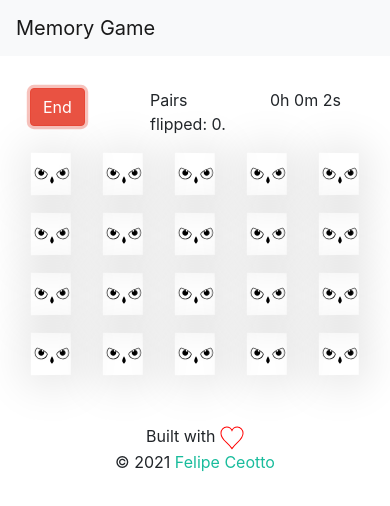
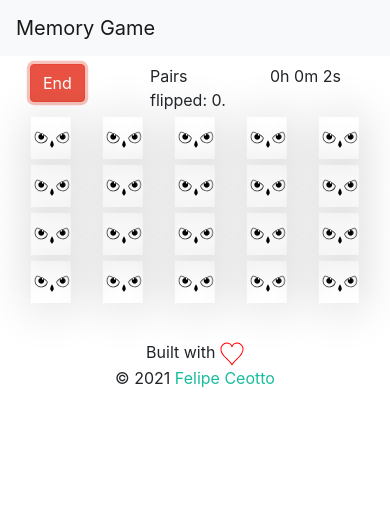
Before and after one commit to ceottaki/memory-game, a Next.js app in the folder app/: page / in a window 390 px wide. Both pictures are taken after a click on the button "Start". Shown: the top 506 px of the page. Built offline with nearby package versions, Linux system fonts and the light colour scheme.

Commit message:
Slight improvements to mobile view.

```diff
--- a/app/src/components/Board/Board.tsx
+++ b/app/src/components/Board/Board.tsx
@@ -153,7 +153,7 @@ export const Board: React.FC<IBoardProps> = ({ height, width }) => {
 
   return (
     <Container>
-      <Row className='pb-3'>
+      <Row className='pb-1 pb-md-3'>
         <Col>
           <Button variant={started ? 'secondary' : 'primary'} onClick={toggleGameState}>
             {started ? 'End' : 'Start'}
@@ -178,7 +178,7 @@ export const Board: React.FC<IBoardProps> = ({ height, width }) => {
         ? rowsArray.map((r) => (
             <Row key={r}>
               {colsArray.map((c) => (
-                <Col key={c} className='pb-3'>
+                <Col key={c} className='pb-1 pb-md-3'>
                   <Card
                     card={cards[r * (height + 1) + c]}
                     onClick={openCard(r * (height + 1) + c)}
--- a/app/src/components/MainLayout/MainLayout.module.scss
+++ b/app/src/components/MainLayout/MainLayout.module.scss
@@ -6,5 +6,9 @@
 
 .mainContent {
   background-color: $white;
-  padding-top: 2rem;
+  padding-top: 0.5rem;
+
+  @include media-breakpoint-up(md) {
+    padding-top: 2rem;
+  }
 }
--- a/app/src/components/MainLayout/MainLayout.tsx
+++ b/app/src/components/MainLayout/MainLayout.tsx
@@ -24,7 +24,7 @@ export const MainLayout: React.FC<IMainLayoutProps> = ({
       <Head>
         <title>{metaTitle || `${pageTitle || ''} | ${siteTitle || ''}`}</title>
       </Head>
-      <Header siteLogo='https://via.placeholder.com/90' />
+      <Header />
       <main className={styles.mainContent}>
         <Container fluid={true}>{children}</Container>
       </main>
```
